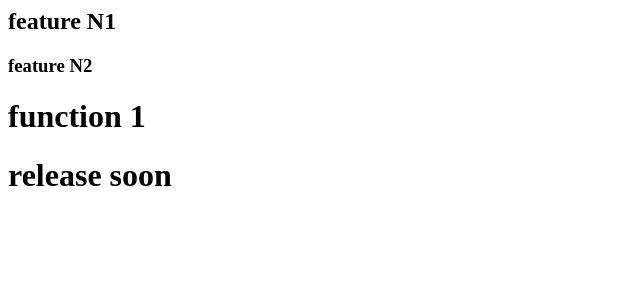
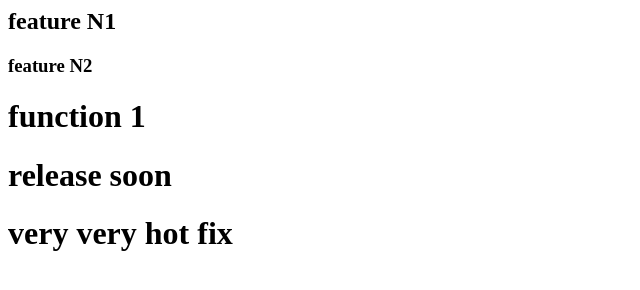
Before and after one commit to useee/bootcamp, a plain HTML site: page index.html in a window 1280 px wide. Shown: the whole page, without its empty margins (0-640 px from the left). Drawn offline with Linux system fonts and the light colour scheme.

Commit message:
very hot fix

```diff
--- a/index.html
+++ b/index.html
@@ -16,6 +16,8 @@
 
 <h1> release soon <h1>
 
+<h1> very very hot fix <h1>
+
 
 <body>
 
```
